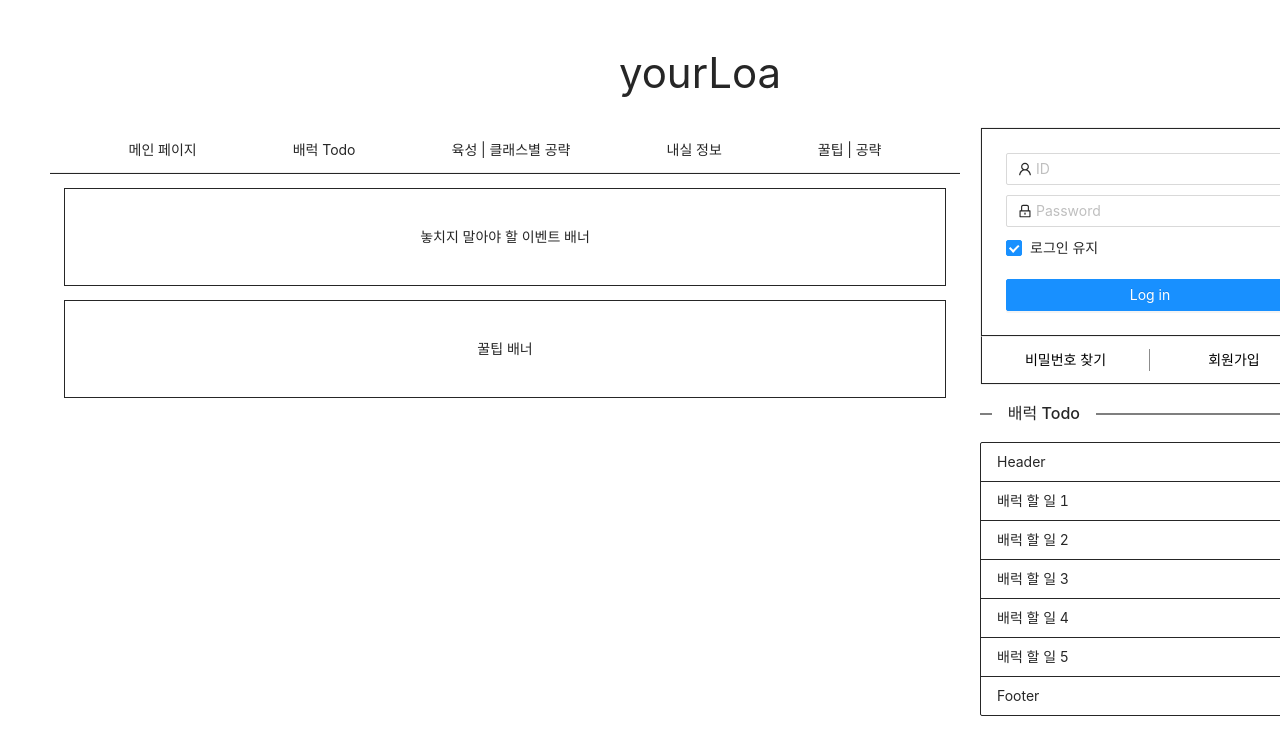
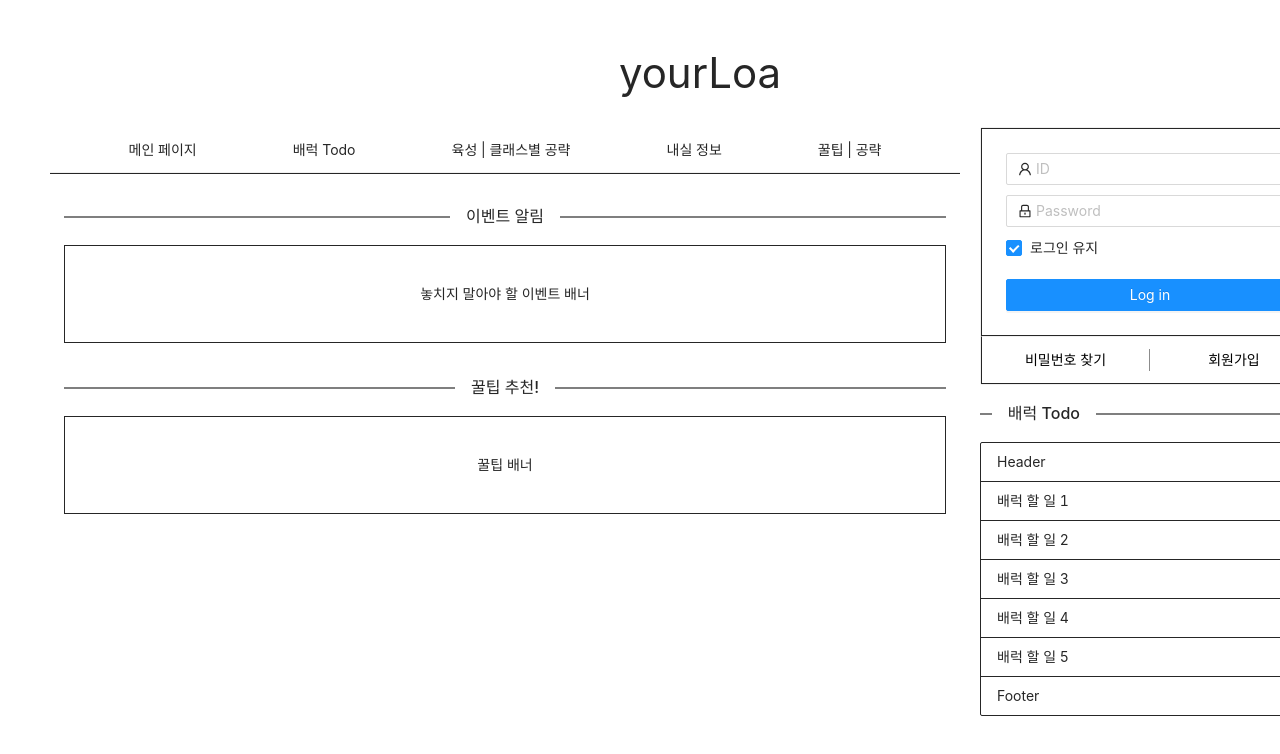
Before and after one commit to nakseono/yourLoa, a Next.js app: page / in a window 1280 px wide. Shown: the top 754 px of the page. Built offline with nearby package versions, Linux system fonts and the light colour scheme.

Commit message:
mainpage add divider

```diff
--- a/pages/index.js
+++ b/pages/index.js
@@ -1,5 +1,6 @@
 import React from "react";
 import styled from "styled-components";
+import { Divider } from "antd";
 
 import AppLayout from "../components/AppLayout.js";
 
@@ -18,11 +19,17 @@ const InLayoutContent = styled.div`
   padding: 1em;
 `;
 
+const DividerWrapper = styled(Divider)`
+  margin-top: 2em !important;
+`;
+
 const Main = () => {
   return (
     <AppLayout>
       <InLayoutContent>
+        <Divider>이벤트 알림</Divider>
         <BannerWrapper>놓치지 말아야 할 이벤트 배너</BannerWrapper>
+        <DividerWrapper>꿀팁 추천!</DividerWrapper>
         <BannerWrapper>꿀팁 배너</BannerWrapper>
       </InLayoutContent>
     </AppLayout>
```
